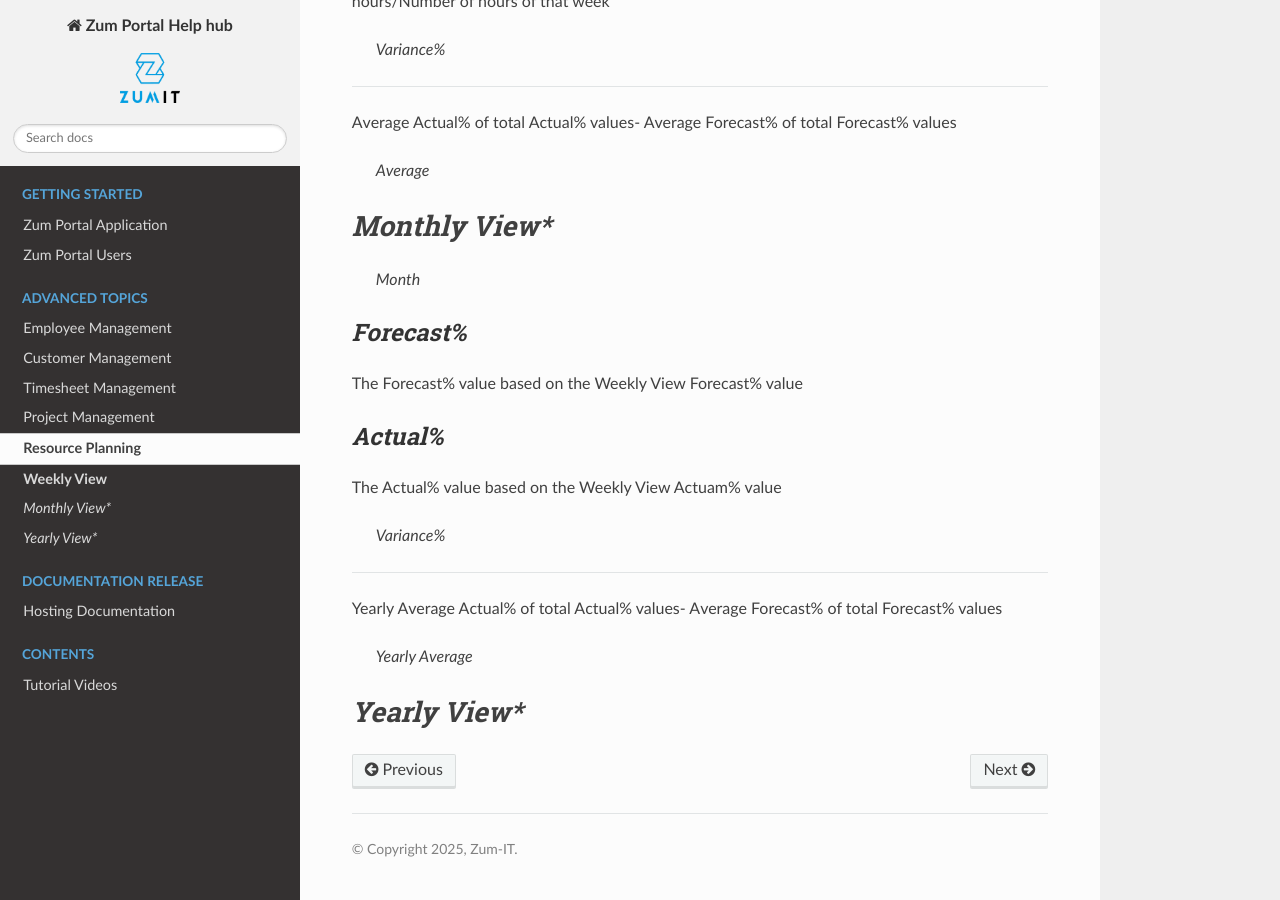
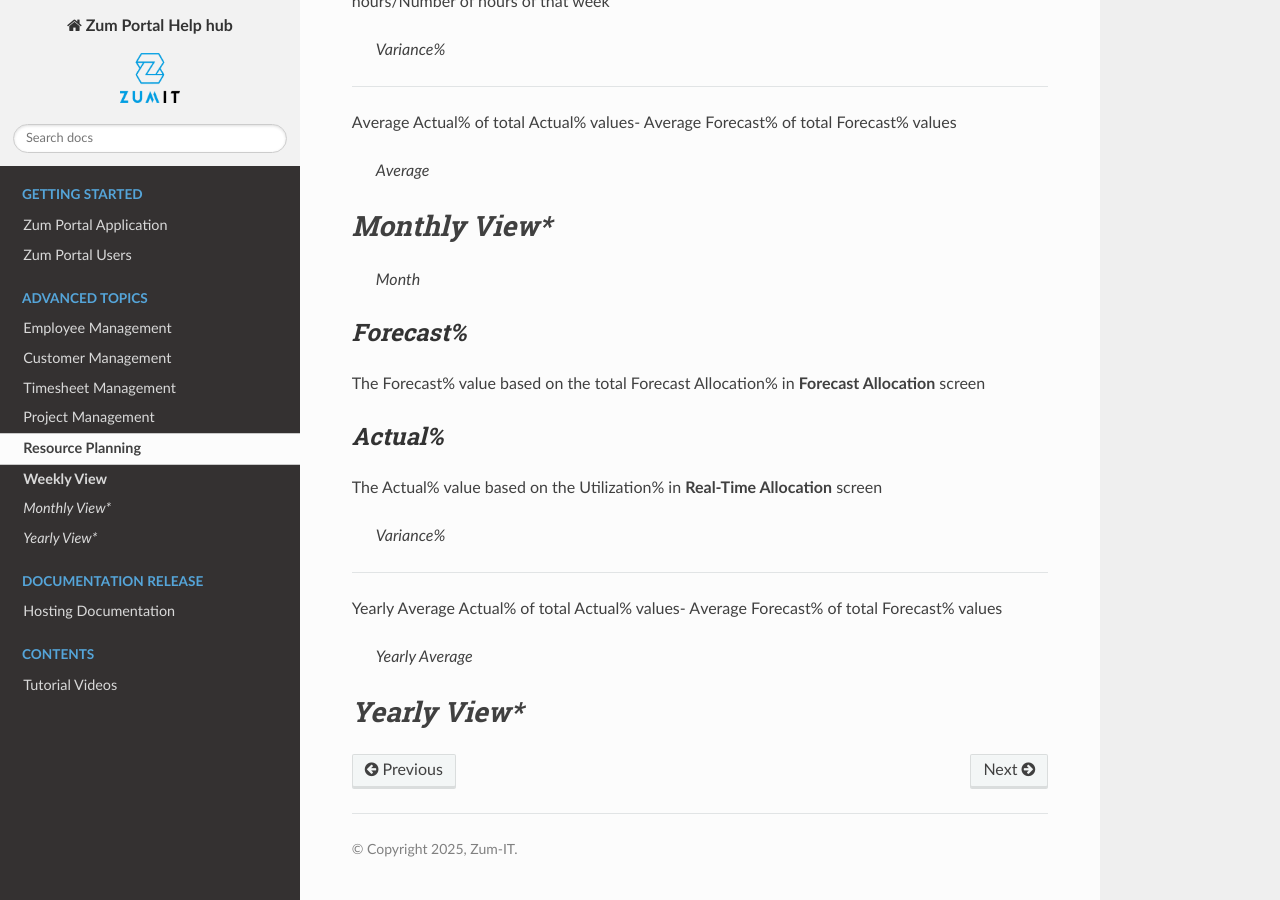
Before and after one commit to ghadiben0/Project-Zum-Portal, a Sphinx documentation site: the page built from docs/source/resourcemanagement.rst, in a window 1280 px wide and 900 px high, scrolled down 1086 px. Built offline with Sphinx 7.4.7 and the Read the Docs theme 3.1.0, drawn with Linux system fonts in a browser that asks for light colours.

Commit message:
Update resourcemanagement.rst

```diff
--- a/docs/source/resourcemanagement.rst
+++ b/docs/source/resourcemanagement.rst
@@ -79,12 +79,12 @@ _________
 *Forecast%*
 __________
 
-The Forecast% value based on the Weekly View Forecast% value
+The Forecast% value based on the total Forecast Allocation% in **Forecast Allocation** screen
 
 *Actual%*
 __________
 
-The Actual% value based on the Weekly View Actuam% value
+The Actual% value based on the Utilization% in **Real-Time Allocation** screen
 
    *Variance%*
 _________
```
